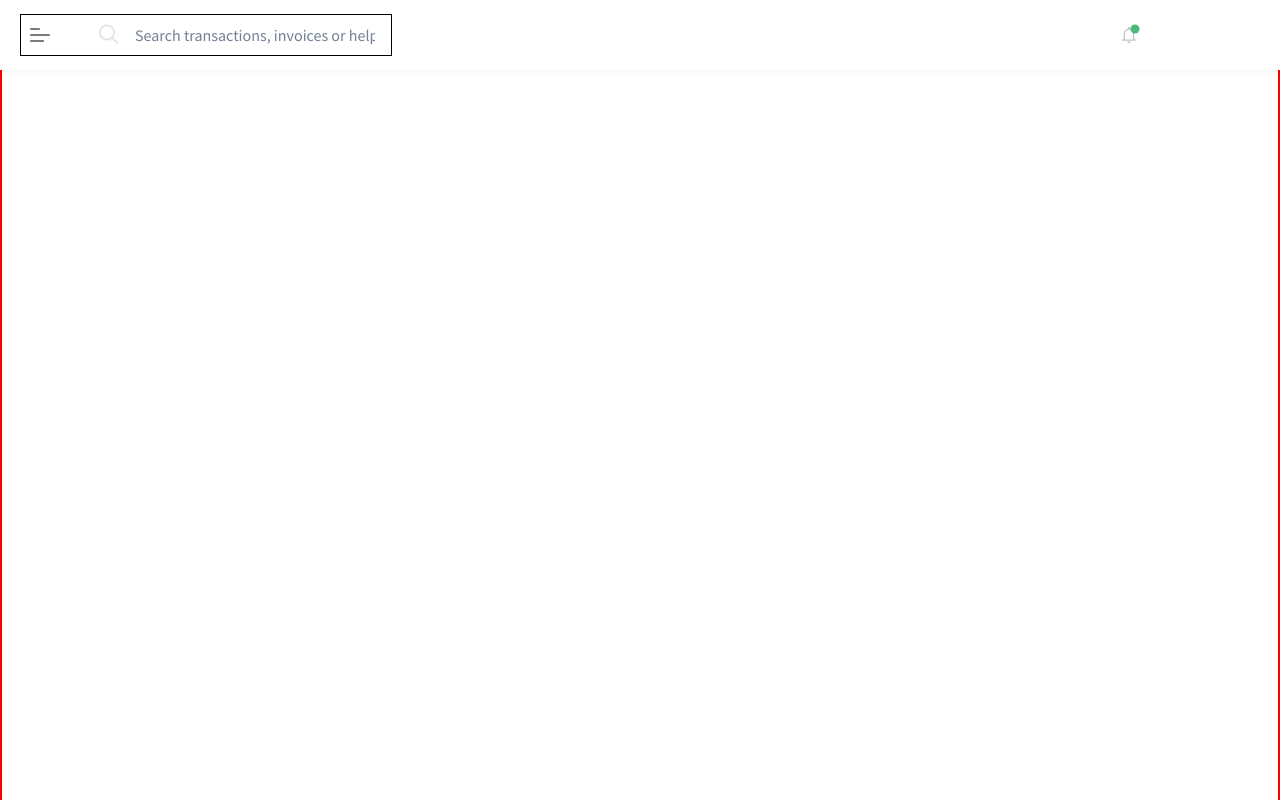
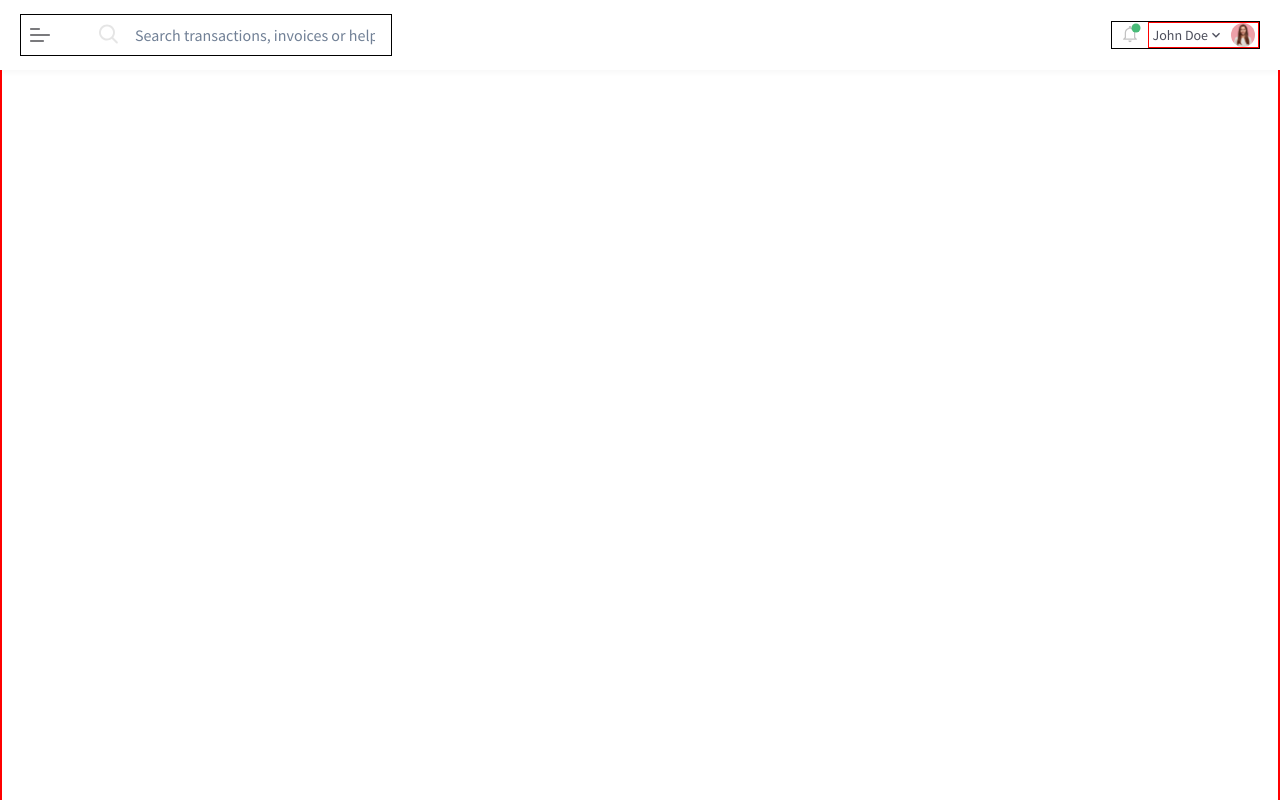
Before and after one commit to SumanJK/mitsogo_dashboard_design, a React (Create React App) app: page / in a window 1280 px wide. Shown: the top 800 px of the page. Built offline with nearby package versions, Linux system fonts and the light colour scheme.

Commit message:
updated navBar

```diff
--- a/package.json
+++ b/package.json
@@ -3,6 +3,7 @@
   "version": "0.1.0",
   "private": true,
   "dependencies": {
+    "@chakra-ui/icons": "^2.0.9",
     "@chakra-ui/react": "^2.2.8",
     "@emotion/react": "^11.10.0",
     "@emotion/styled": "^11.10.0",
--- a/src/components/Navbar.jsx
+++ b/src/components/Navbar.jsx
@@ -15,10 +15,13 @@ import {
 import React from "react";
 import { CgMenuLeft, CgSearch } from "react-icons/cg";
 import { IoMdNotificationsOutline } from "react-icons/io";
+import { MdKeyboardArrowDown } from "react-icons/md";
 
 import DrewAvatar from "../assets/profile-pic-02.jpg";
 import AlexaAvatar from "../assets/profile-pic-06.jpg";
 import EvaAvatar from "../assets/profile-pic-05.jpg";
+import profilePic from "../assets/profile-pic-01.jpg";
+import { ChevronDownIcon } from "@chakra-ui/icons";
 
 const Navbar = () => {
   return (
@@ -66,8 +69,9 @@ const Navbar = () => {
         className="rightNav"
         justify="space-between"
         w="12%"
-        // border="1px solid black"
+        border="1px solid black"
       >
+        <Flex className="notificationDiv">
           <Menu>
             <MenuButton
               size="xs"
@@ -80,7 +84,12 @@ const Navbar = () => {
               position="relative"
             >
               <IoMdNotificationsOutline fontSize="20px" color="#c3c3c3" />
-            <Icon viewBox="0 0 200 200" color="green.400" position="absolute" top='0'>
+              <Icon
+                viewBox="0 0 200 200"
+                color="green.400"
+                position="absolute"
+                top="0"
+              >
                 <path
                   fill="currentColor"
                   d="M 100, 100 m -75, 0 a 75,75 0 1,0 150,0 a 75,75 0 1,0 -150,0"
@@ -91,7 +100,12 @@ const Navbar = () => {
               <MenuItem h="76px" _hover={{ bg: "#f5faff" }}>
                 <Flex justify="space-between" w="100%">
                   <Center w="15%">
-                  <Avatar h="2.4rem" w="2.4rem" name="Drew" src={DrewAvatar} />
+                    <Avatar
+                      h="2.4rem"
+                      w="2.4rem"
+                      name="Drew"
+                      src={DrewAvatar}
+                    />
                   </Center>
                   <Box w="70%" color="#43425D" p="0 .5rem">
                     <Text
@@ -171,6 +185,25 @@ const Navbar = () => {
             </MenuList>
           </Menu>
         </Flex>
+        <Menu  >
+          <MenuButton as={Flex} align="center" rightIcon={<ChevronDownIcon />}  w='80%' _after={{color:'red'}}>
+            <Flex border='1px solid red' justify="space-around" color='#4D4F5C' >
+              <Flex align="center">
+                <Text fontSize="14px">John Doe</Text>
+                <MdKeyboardArrowDown />
+              </Flex>
+              <Avatar size="xs" src={profilePic} />
+            </Flex>
+          </MenuButton>
+          <MenuList>
+            <MenuItem>Download</MenuItem>
+            <MenuItem>Create a Copy</MenuItem>
+            <MenuItem>Mark as Draft</MenuItem>
+            <MenuItem>Delete</MenuItem>
+            <MenuItem>Attend a Workshop</MenuItem>
+          </MenuList>
+        </Menu>
+      </Flex>
     </Flex>
   );
 };
```
Also changed, not shown: 1 other file (tests, documents, lock files or other folders). Lines whose indentation alone changed are shown as unchanged.
